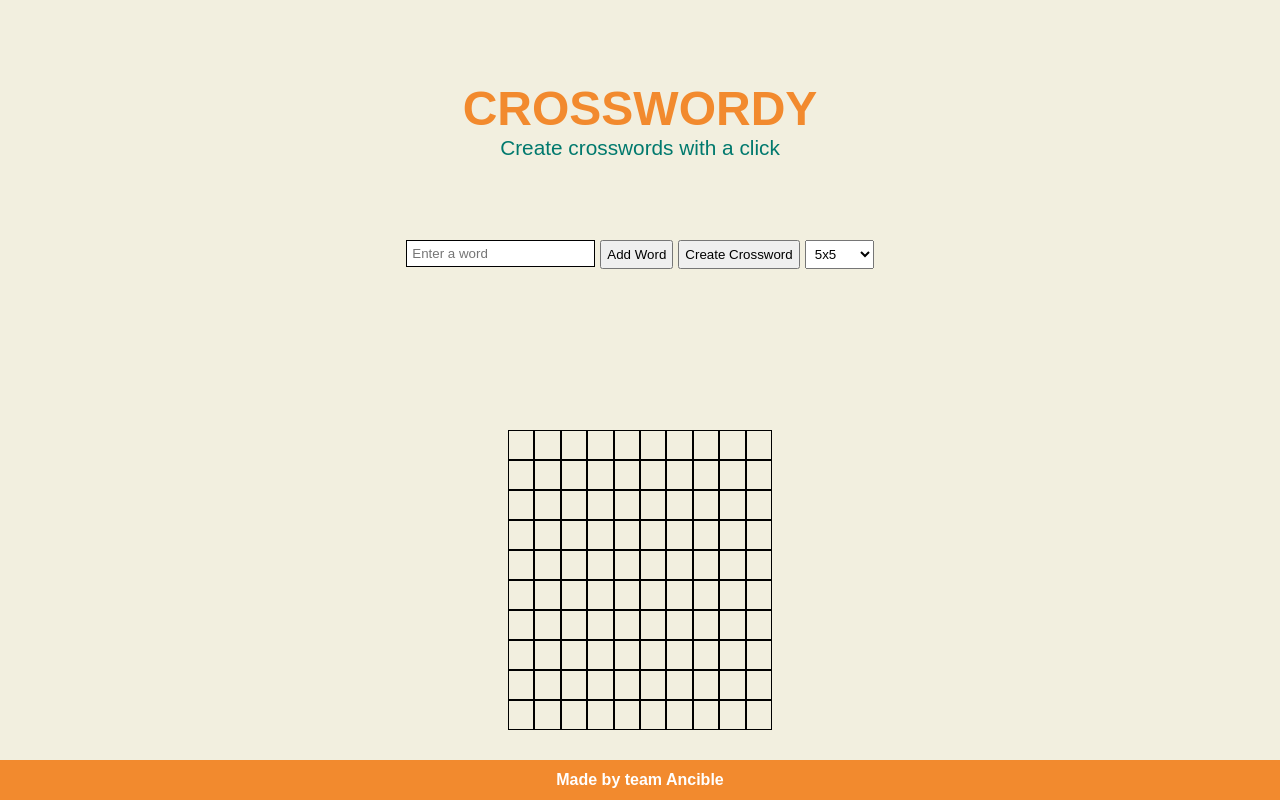
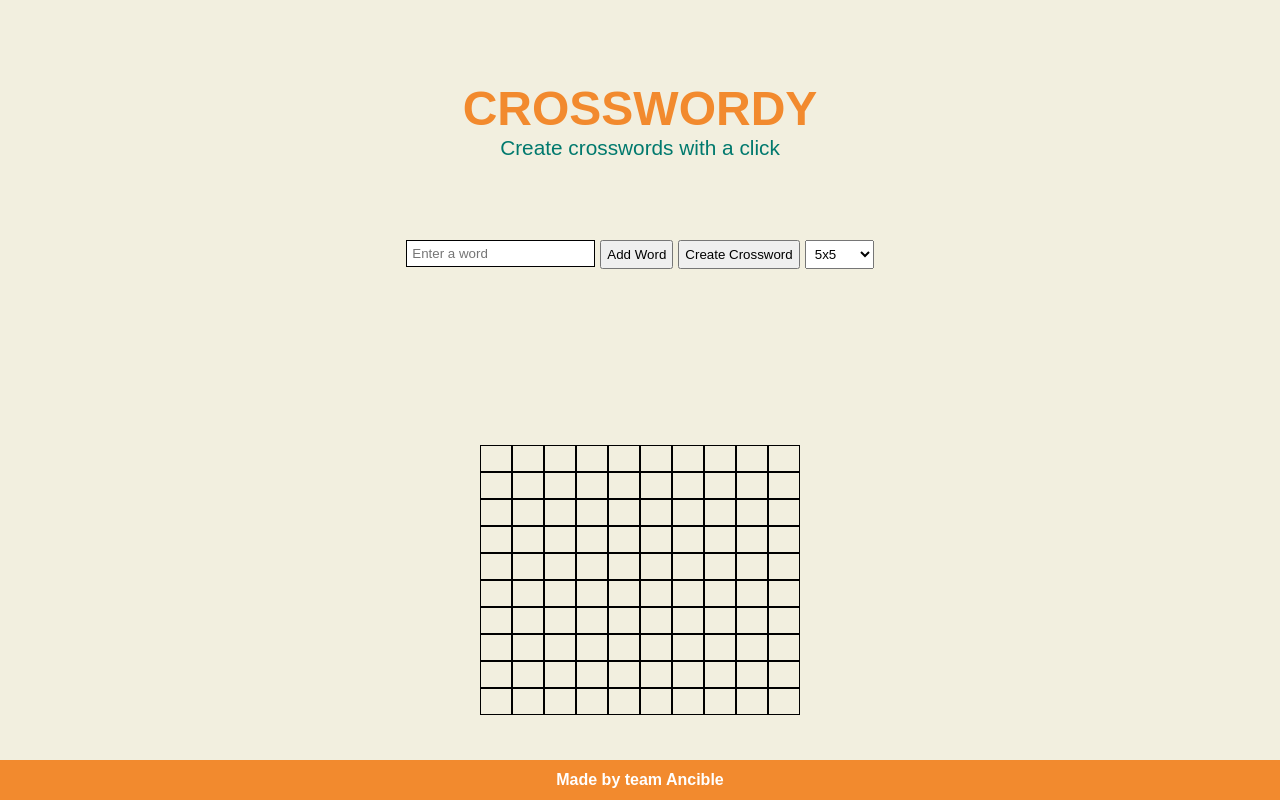
Before and after one commit to anmol-gh/crossword, a React (Create React App) app in the folder frontend/: page / in a window 1280 px wide. Built offline with nearby package versions, Linux system fonts and the light colour scheme.

Commit message:
optimized styling

```diff
--- a/frontend/src/components/Crossword/Crossword.css
+++ b/frontend/src/components/Crossword/Crossword.css
@@ -33,6 +33,8 @@ table {
 }
 td {
 	border: 1px solid black;
+	height: 15px;
+	width: 10px;
 	/* padding: 10px 20px; */
 	padding: 5px 10px;
 }
```
